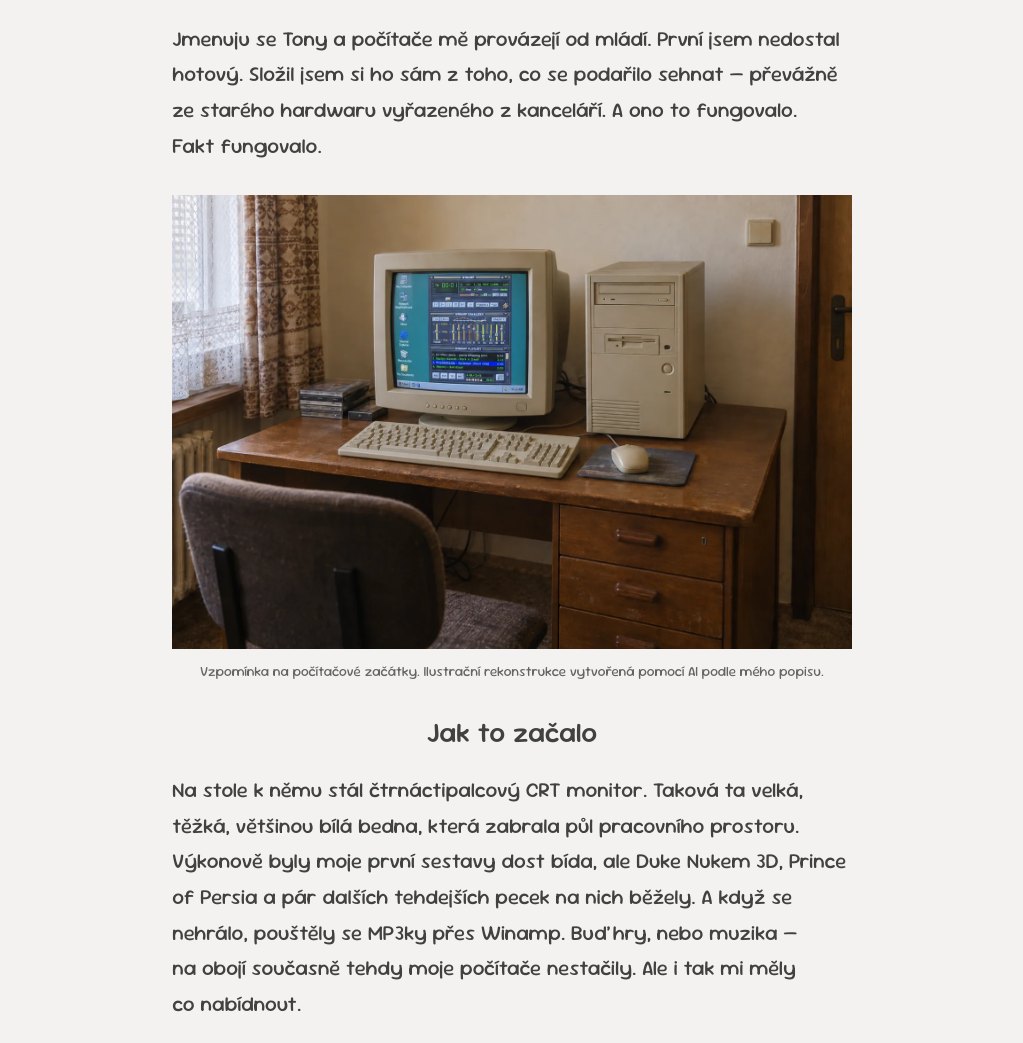
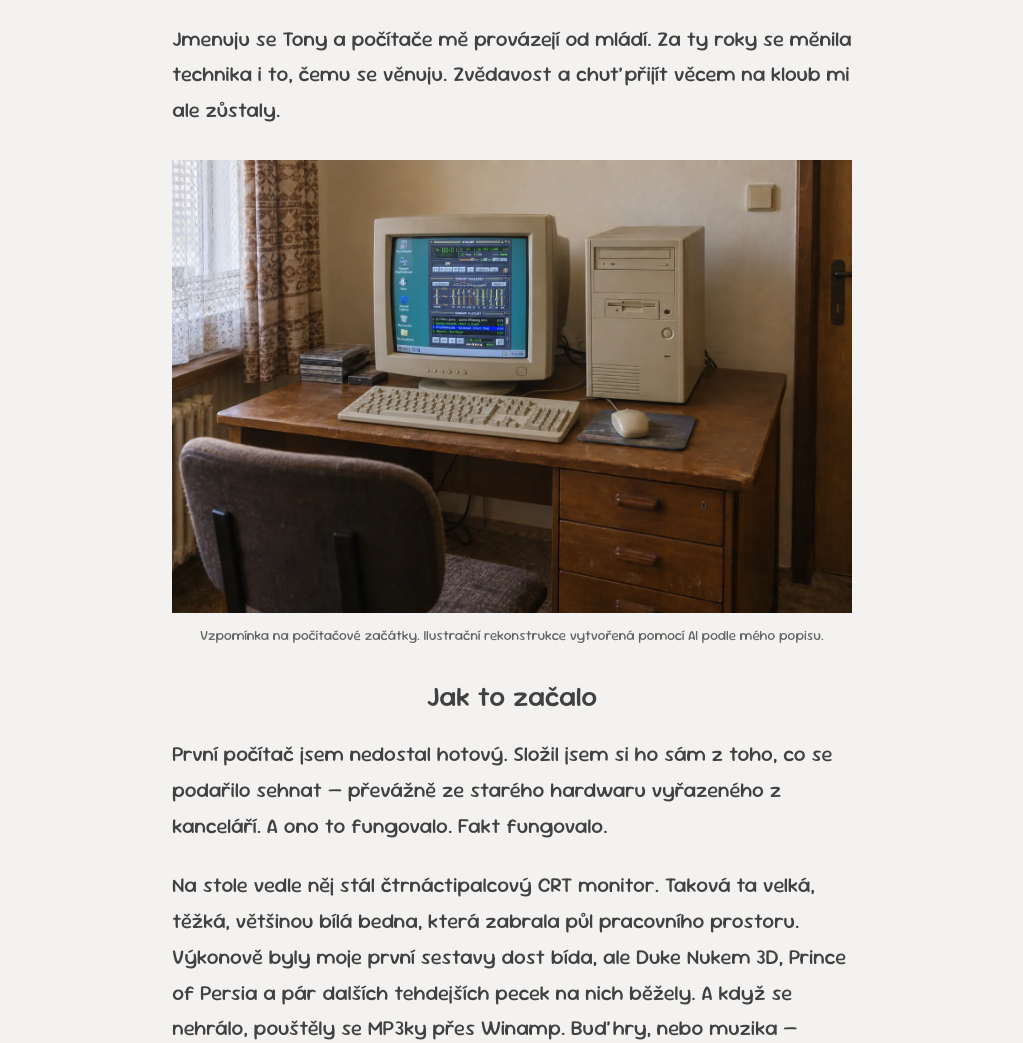
Before and after one commit to TonyStark-collab/tonystark.cz, a website: page index.html in a window 1280 px wide. Shown: the part 189-1232 px from the top of the page, without its empty margins (128-1151 px from the left). Drawn offline with Linux system fonts and the light colour scheme.

Commit message:
Separate the homepage introduction from the beginning of Tony's story

```diff
--- a/index.html
+++ b/index.html
@@ -1,10 +1,11 @@
 <!doctype html><html lang="cs"><head><meta charset="utf-8"><meta http-equiv="Content-Security-Policy" content="default-src 'none'; base-uri 'none'; object-src 'none'; script-src 'self'; script-src-attr 'none'; style-src 'self'; style-src-attr 'none'; img-src 'self' data:; font-src 'self'; frame-src 'none'; worker-src 'none'; form-action 'none'; connect-src 'none'; media-src 'self'"><meta name="referrer" content="strict-origin-when-cross-origin"><meta name="viewport" content="width=device-width, initial-scale=1"><title>TonyStark.cz | Kousek mého světa</title><meta name="description" content="Od prvního počítače z vyřazených součástek až k vlastnímu webu s AI. Tonyho příběh, zkušenosti s technikou a vlastní projekty."><meta name="theme-color" content="#f3f2f0"><link rel="canonical" href="https://tonystark.cz/"><script src="/assets/home-menu.js?v=20260914-compact-menu" defer></script><link rel="preload" href="/assets/fonts/sour-gummy-variable.woff2" as="font" type="font/woff2" crossorigin><link rel="stylesheet" href="/assets/site.css?v=20260906-type-scale"><link rel="stylesheet" href="/assets/home-story.css?v=20260917-text-sync"><link rel="stylesheet" href="/assets/home-door.css?v=20260917-ink-door"><script src="/assets/home-door.js?v=20260917-door" defer></script></head><body class="home notebook-story"><a class="skip-link" href="#main">Přejít na obsah</a>
 <header class="site-header"><div class="site-header-inner"><a class="wordmark home-welcome" href="/" aria-label="Vítej! – TonyStark.cz, domů">Vítej<span>!</span></a><button class="nav-toggle" aria-expanded="false" aria-controls="site-nav" type="button">Menu<span class="menu-bars" aria-hidden="true"><i></i><i></i><i></i></span></button><nav id="site-nav" class="site-nav" aria-label="Hlavní navigace" inert><a href="/aplikace/">Průvodci</a><a href="/webove-aplikace/">Z praxe</a><a href="/projekty/">Projekty</a><a href="/o-mne/">O mně</a></nav></div></header><main id="main"><article class="personal-story" aria-labelledby="story-title">
-<header class="story-opening"><h1 id="story-title">Zvědavost mě neopustila<span>.</span></h1><p class="story-lead">Jmenuju se Tony a počítače mě provázejí od mládí. První jsem nedostal hotový. Složil jsem si ho sám z toho, co se podařilo sehnat — převážně ze starého hardwaru vyřazeného z kanceláří. A ono to fungovalo. Fakt fungovalo.</p></header>
+<header class="story-opening"><h1 id="story-title">Zvědavost mě neopustila<span>.</span></h1><p class="story-lead">Jmenuju se Tony a počítače mě provázejí od mládí. Za ty roky se měnila technika i to, čemu se věnuju. Zvědavost a chuť přijít věcem na kloub mi ale zůstaly.</p></header>
 <figure class="story-photo"><img src="/assets/first-pc-reconstruction.webp" width="1536" height="1024" alt="Dobová rekonstrukce: béžový CRT monitor, PC bedna vpravo na hnědém stole se zásuvkami, klávesnice a drátová myš." fetchpriority="high"><figcaption>Vzpomínka na počítačové začátky. Ilustrační rekonstrukce vytvořená pomocí AI podle mého popisu.</figcaption></figure>
 <div class="story-prose">
 <h2>Jak to začalo</h2>
-<p>Na stole k němu stál čtrnáctipalcový CRT monitor. Taková ta velká, těžká, většinou bílá bedna, která zabrala půl pracovního prostoru. Výkonově byly moje první sestavy dost bída, ale Duke Nukem 3D, Prince of Persia a pár dalších tehdejších pecek na nich běžely. A když se nehrálo, pouštěly se MP3ky přes Winamp. Buď hry, nebo muzika — na obojí současně tehdy moje počítače nestačily. Ale i tak mi měly co nabídnout.</p>
+<p>První počítač jsem nedostal hotový. Složil jsem si ho sám z toho, co se podařilo sehnat — převážně ze starého hardwaru vyřazeného z kanceláří. A ono to fungovalo. Fakt fungovalo.</p>
+<p>Na stole vedle něj stál čtrnáctipalcový CRT monitor. Taková ta velká, těžká, většinou bílá bedna, která zabrala půl pracovního prostoru. Výkonově byly moje první sestavy dost bída, ale Duke Nukem 3D, Prince of Persia a pár dalších tehdejších pecek na nich běžely. A když se nehrálo, pouštěly se MP3ky přes Winamp. Buď hry, nebo muzika — na obojí současně tehdy moje počítače nestačily. Ale i tak mi měly co nabídnout.</p>
 <p>Hraní tak od začátku doprovázelo skládání, instalování a zkoušení. S každou další součástkou a každým problémem jsem o něco lépe rozuměl tomu, které komponenty spolu fungují, co už má svoje limity a proč počítač někdy nefunguje, přestože by podle všeho měl. Znalosti přibývaly postupně, hlavně vlastní zkušeností.</p>
 <h2>Co mě to naučilo</h2>
 <p>Naučil jsem se třeba, že BSOD, známá „modrá smrt“, ještě neznamená smrt počítače. Potíže mohla způsobovat vadná paměť, dosluhující disk, nestabilní zdroj nebo chyba v softwaru. Svoje malé peklo dokázaly připravit i ovladače ke grafice. Bylo potřeba přijít na to, co zlobí tentokrát.</p>
```
